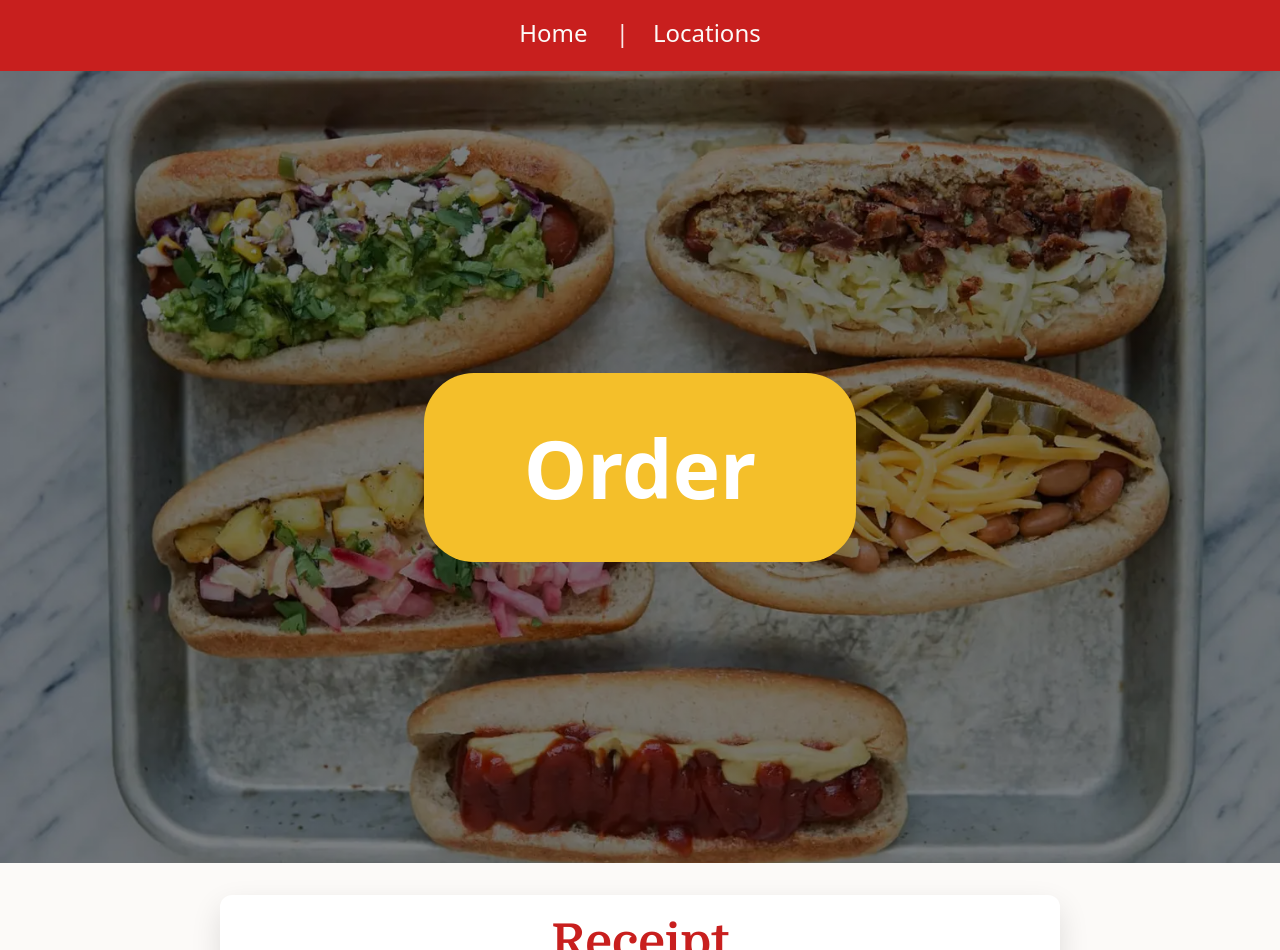
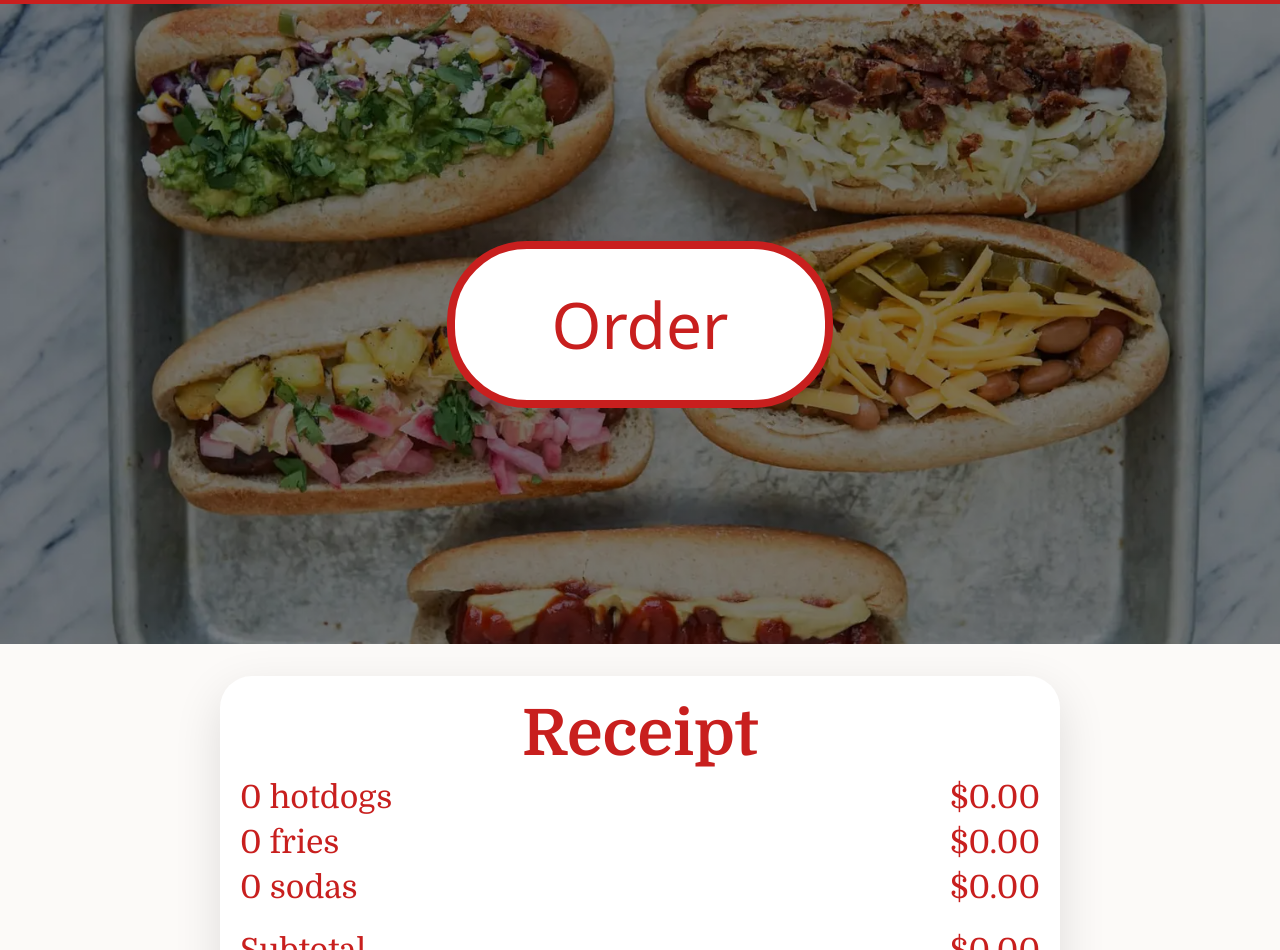
Before and after one commit to jacobzlot/mycs20, a plain HTML site: page joeshotdogs.html in a window 1280 px wide. Shown: the part 208-1158 px from the top of the page. Drawn offline with Linux system fonts and the light colour scheme; a web font is replaced by a local one.

Commit message:
Add files via upload

```diff
--- a/joescss.css
+++ b/joescss.css
@@ -3,117 +3,104 @@ html, body {
     padding: 0;
     font-family: 'DynaPuff', system-ui, sans-serif;
     background: #fcfaf8ff;
+    color: #c81f1e;
 }
 .header {
     padding: 10px 0;
     text-align: center;
     background: #fcfaf8ff;
     color: #c81f1e;
-    font-size: 30px;
 }
 .header h1 {
     margin: 0;
+    font-size: 2rem;
 }
 .nav-bar {
+    background: #c81f1e;
     position: sticky;
     top: 0;
     z-index: 100;
-    padding: 0;
     text-align: center;
-    background: #c81f1e;
+    margin: 0;
+}
+.nav-bar a {
     color: #fcfaf8ff;
-    margin: 0;
-    gap: 1rem;
-    padding: 0.75rem;
-}
-.nav-bar a, .nav-bar p {
+    text-decoration: none;
     display: inline-block;
-    text-decoration: none;
-    color: #fcfaf8ff;
     font-weight: 300;
-    padding: 10px 0;
+    padding: 0.5rem 0;
     font-size: 1.5rem;
 }
 .nav-bar a + a::before{
-    content:"|";
-    color:rgba(255, 255, 255, 0.9);
-    margin:0 1.5rem;
-    font-weight:300;
+    content: "|";
+    color: rgba(255, 255, 255, 0.9);
+    margin:0 3rem;
+    font-weight: 300;
 }
 .nav-bar a:hover {
     color: #ffffff;
-    font-weight: 700;
+    font-weight: 600;
 }
 .hero-image {
     position: relative;
     display: flex;
     align-items: center;
-  min-height: 75vh;
-  padding-block: 6rem;
+    min-height: 80vh;
     background-image: linear-gradient(rgba(0,0,0,0.5), rgba(0,0,0,0.5)), url("joeshero.webp");
     background-size: cover;
     background-position: center;
 }
-
 .hero-inner {
-    width: 100%;
-    max-width: 1200px;
     margin-inline: auto;
-    display: flex;
-    justify-content: center;
-    align-items: center;
-    gap: 2rem;
-    padding-inline: 10%;
 }
-
 button {
     font-family: 'DynaPuff', system-ui, sans-serif;
-    font-weight: 700;
-    background: #f4bf2a;
+    font-weight: 300;
+    background: #fff;
+    color: #c81f1e;
+    border: 0.5rem solid #c81f1e;
+    padding: 2rem 6rem;
+    font-size: 4rem;
+    border-radius: 5rem;
+    cursor: pointer;
+    transition-duration: 0.5s;
+}
+button:hover {
+    background: #c81f1e;
     color: #fff;
-    border: 0;
-    padding: 40px 100px;
-    font-size: 5rem;
-    border-radius: 50px;
-    cursor: pointer;
+    border: 0.5rem solid #c81f1e;
 }
 .content{
     min-height: 800px;
 }
 
 .receipt{
+    font-family: "Domine", serif;
+    font-weight: 700;
     max-width: 800px;
     margin: 2rem auto;
     padding: 1rem 1.25rem;
     background: #ffffff;
-    border-radius: 12px;
-    box-shadow: 0 12px 30px rgba(0,0,0,.12);
-    font-family: "Domine", serif;
-    font-weight: 400;
+    border-radius: 2rem;
+    box-shadow: 0 1rem 3rem rgba(0,0,0,.12);
 }
 .receipt h1{
-    display:flex;
-    justify-content:space-between;
-    align-items:baseline;
-    margin:.25rem 0;
-    color:#c81f1e;
+    margin:.3rem 0;
 }
 .receipt .line{
-    display:flex;
-    justify-content:space-between;
-    align-items:baseline;
-    gap:1rem;
+    display: flex;
+    justify-content: space-between;
+    align-items: baseline;
 }
 .receipt .line h1{
     margin:.25rem 0;
-    font-size: clamp(1.4rem, 3vw, 2.25rem);
+    font-size: clamp(1rem, 3vw, 2rem);
     font-weight: 300;
 }
 .receipt .total{
-    font-weight: 700;
+    font-weight: 600;
     font-size: 2rem;
     display: flex;
-    justify-content:space-between;
-    align-items:baseline;
-    gap:1rem;
+    justify-content: space-between;
+    align-items: baseline;
 }
--- a/joeshotdogs.html
+++ b/joeshotdogs.html
@@ -24,17 +24,8 @@
 
                 priceDogs = 4.99*numDogs;
                 priceFries = 3.99*numFries;
-                priceSoda = 1.790*numSoda;
-                let total = priceDogs + priceFries + priceSoda;
-
-                let discount = 0;
-                if (total >= 30.00) {
-                    discount = (0.10*total);
-                    total = total - discount;
-                }
-
-                let tax = total*0.0625;
-                total = total + tax;
+                priceSoda = 1.79*numSoda;
+                let subtotal1 = priceDogs + priceFries + priceSoda;
 
                 document.getElementById("numDogs").innerHTML = numDogs + " hotdogs";
                 document.getElementById("numFries").innerHTML = numFries  + " fries";
@@ -42,14 +33,27 @@
                 document.getElementById("dogs").innerHTML = "$" + priceDogs.toFixed(2);
                 document.getElementById("fries").innerHTML = "$" + priceFries.toFixed(2);
                 document.getElementById("sodas").innerHTML = "$" + priceSoda.toFixed(2);
+                document.getElementById("subtotal1").innerHTML = "$" + subtotal1.toFixed(2);
+
+                let discount = 0;
+                let subtotal2 = subtotal1;
+                if (subtotal2 >= 30.00) {
+                    discount = (0.10*subtotal2);
+                    subtotal2 = subtotal2 - discount;
+                }
                 document.getElementById("discount").innerHTML = "-$" + discount.toFixed(2);
+                document.getElementById("subtotal2").innerHTML = "$" + subtotal2.toFixed(2);
+
+                let tax = subtotal2*0.0625;
+                let total = subtotal2 + tax;
+
                 document.getElementById("tax").innerHTML = "$" + tax.toFixed(2);
                 document.getElementById("total").innerHTML = "$" + total.toFixed(2);
 
                 window.scroll(0, 800);
             }
         </script>
-        <link rel="stylesheet" href="joescss.css?v=3">
+        <link rel="stylesheet" href="joescss.css?v=2">
     </head>
     <body>
         <div class = "header">
@@ -68,17 +72,20 @@
 
         <div class="content">
             <div class="receipt">
-            <div class="total" style="justify-content: center; font-size: 1.5rem;"><h1>Receipt</h1></div>
+            <div class="total" style="justify-content: center;"><h1>Receipt</h1></div>
 
             <div class="line"><h1 id="numDogs">0 hotdogs</h1><h1 id="dogs">$0.00</h1></div>
             <div class="line"><h1 id="numFries">0 fries</h1><h1 id="fries">$0.00</h1></div>
             <div class="line"><h1 id="numSoda">0 sodas</h1><h1 id="sodas">$0.00</h1></div>
             <br>
+            <div class="line"><h1>Subtotal</h1><h1 id="subtotal1">$0.00</h1></div>
             <div class="line"><h1>Discount</h1><h1 id="discount">-$0.00</h1></div>
+            <div class="line"><h1>Subtotal</h1><h1 id="subtotal2">$0.00</h1></div>
+            <br>
             <div class="line"><h1>Tax</h1><h1 id="tax">$0.00</h1></div>
+            <br>
             <div class="total"><h1>Total</h1><h1 id="total">$0.00</h1></div>
         </div>
 
     </body>
-
 </html>
```
Also changed, not shown: 1 other file. Lines whose indentation alone changed are shown as unchanged.
